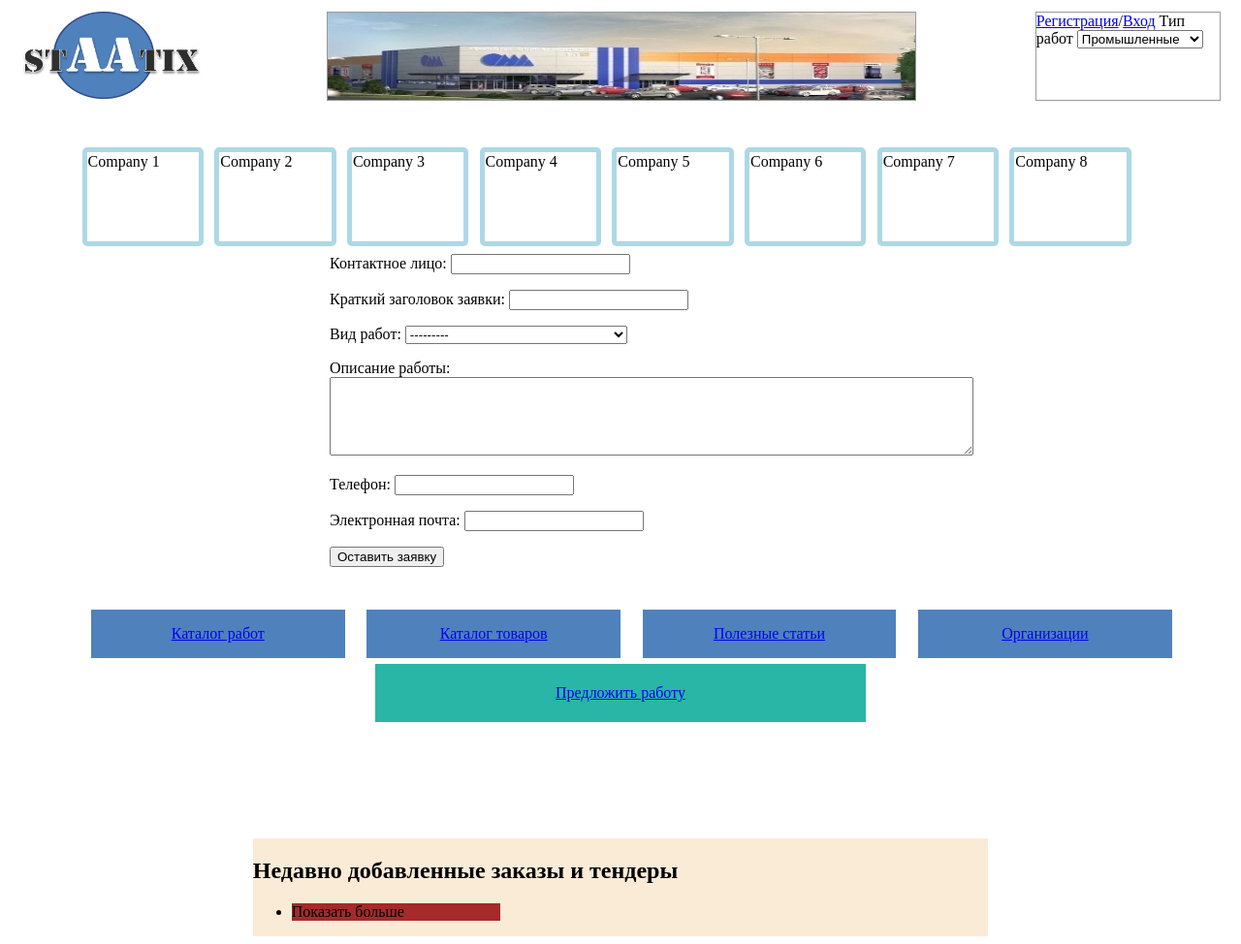
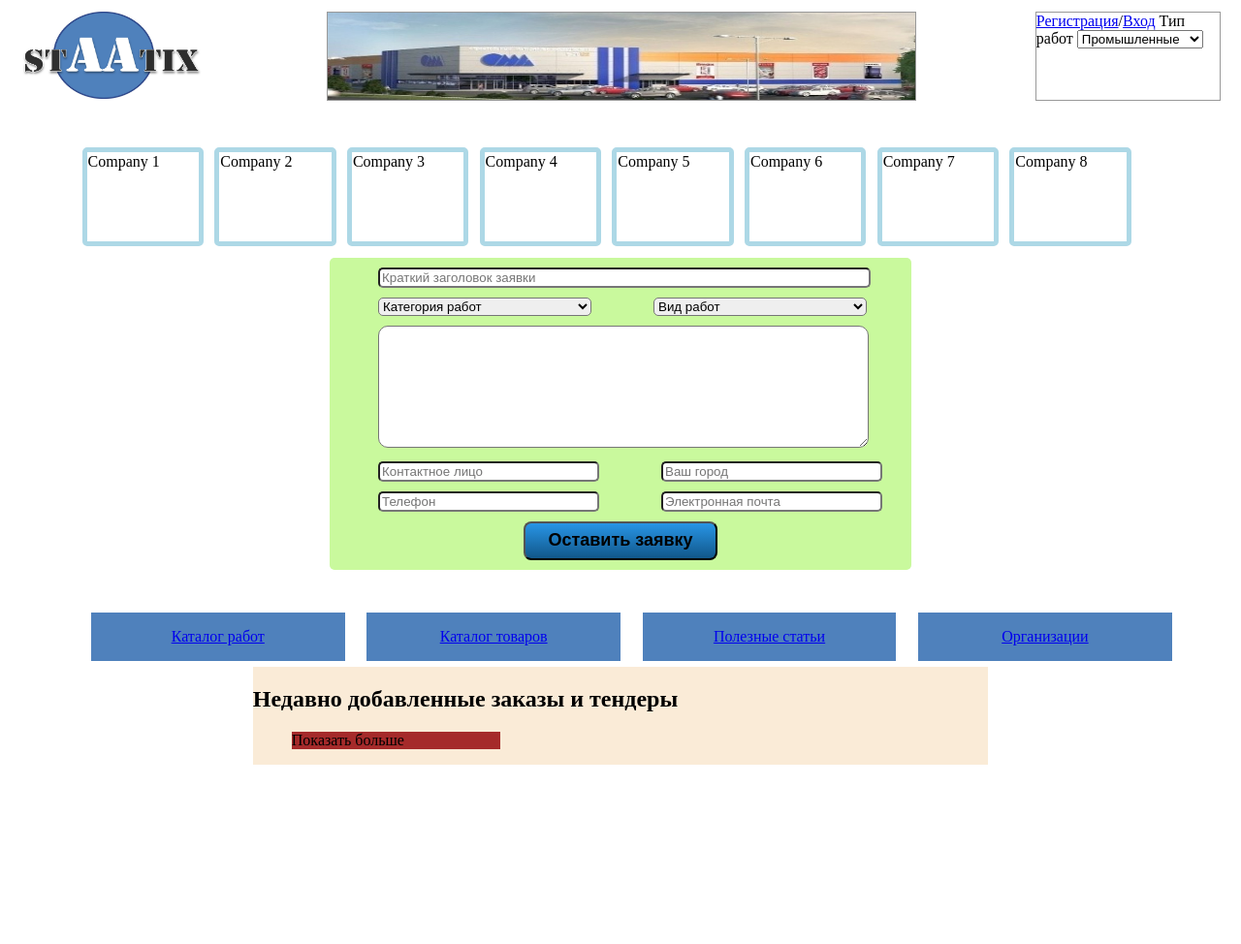
Before and after one commit to siarheiNaralenkau/Remontnik, a Django app: page /remont/ in a window 1280 px wide. Shown: the whole page at 97% size. After the commit the page ends 789 px from the top, so only its background shows below. Run offline with Django 3.2, Linux system fonts and the light colour scheme; data comes from the database, SQL or seed files in the repository; data that the repository does not hold is empty; parts of the project's set-up code (start-up, migrations or seed data) failed here and were passed over.

Commit message:
1) Job Suggestion form implemented 2) Some UI changes

```diff
--- a/remont/admin.py
+++ b/remont/admin.py
@@ -1,6 +1,6 @@
 from django.contrib import admin
 from django import forms
-from remont.models import WorkCategory, WorkType, UserProfile, City, OrganizationProfile
+from remont.models import WorkCategory, WorkType, UserProfile, City, OrganizationProfile, JobSuggestion
 
 from django.utils.encoding import force_unicode
 from django.utils.html import conditional_escape, format_html
@@ -127,3 +127,4 @@ admin.site.register(WorkType, WorkTypeAdmin)
 admin.site.register(UserProfile)
 admin.site.register(City)
 admin.site.register(OrganizationProfile, OrganizationProfileAdmin)
+admin.site.register(JobSuggestion)
--- a/remont/static/remont/css/index.css
+++ b/remont/static/remont/css/index.css
@@ -53,6 +53,7 @@
     height: 100px;
     margin-top: 3%;
     margin-left: 5%;
+    margin-bottom: 20px;
 }
 
 .searchCompany {
@@ -72,7 +73,6 @@
 
 .mainMiddle {
     width:100%;
-    height:260px;
     margin-top: 20px;
 }
 
@@ -152,3 +152,36 @@
     margin-top: 10px;
     border-bottom: 1px dotted black;
 }
+
+.job-request-div {
+    margin-left: 10px;
+    margin-top: 10px;
+    border-bottom: 2px dotted black;
+}
+
+/*Стили для формы оставления заявки о работе*/
+.placeJobOrder {
+    width: 600px;
+    margin: 0 auto;
+    border-radius: 5px;
+    background-color: rgb(201, 249, 157);
+}
+
+.input-fields-div {
+    margin-top: 10px;
+    margin-left: 50px
+}
+.input-base {
+    border-radius: 5px
+}
+.action-btn {
+    width: 200px;
+    height: 40px;
+    border-radius: 8px;
+    background: linear-gradient(rgb(40, 149, 230), rgb(17, 87, 138));
+    font-size: 18px;
+    font-weight: 700;
+}
+.action-btn:hover {
+    background: linear-gradient(rgba(40, 149, 230, 0.5), rgba(17, 87, 138, 0.5));
+}
--- a/remont/static/remont/js/index.js
+++ b/remont/static/remont/js/index.js
@@ -1,6 +1,3 @@
-/**
- * Created by Siarhei on 2/1/2015.
- */
 function showMore() {
     alert("Loading mre job suggestions!")
 }
--- /dev/null
+++ b/remont/templates/remont/add_work_template.html
@@ -0,0 +1,39 @@
+<div class="placeJobOrder">
+    <form action="../suggest_job_save/" method="post" class="suggest-job-form">
+        <div class="input-fields-div">
+            <input type="text" name="job_header" placeholder="Краткий заголовок заявки" style="width: 500px; margin-top: 10px" class="input-base job_header">
+        </div>
+        <div class="input-fields-div">
+            <select name="job_category" id="job_category" style="width: 220px" class="input-base job_category">
+                <option value="" disabled selected>Категория работ</option>
+                {% for category in categories %}
+                    <option value="{{ category.id }}">{{ category.name }}</option>
+                {% endfor %}
+            </select>
+
+            <select name="job_type" id="job_type" style="width: 220px; margin-left: 60px" class="input-base job_type">
+                <option value="" disabled selected>Вид работ</option>
+                <option>Вид 1</option>
+                <option>Вид 2</option>
+                <option>Вид 3</option>
+            </select>
+        </div>
+        <div class="input-fields-div">
+            <textarea style="width: 500px; height: 120px; border-radius: 10px"
+                      placeholder="Максимально подробное описание работ(площадь, объем, сроки и т.п.)"
+                      class="job_description">
+            </textarea>
+        </div>
+        <div class="input-fields-div">
+            <input type="text" placeholder="Контактное лицо" class="input-base contact_name" style="width: 220px">
+            <input type="text" placeholder="Ваш город" class="input-base job_city" style="width: 220px; margin-left: 60px">
+        </div>
+        <div class="input-fields-div">
+            <input type="tel" placeholder="Телефон" class="input-base contact_phone" style="width: 220px">
+            <input type="email" placeholder="Электронная почта" class="input-base contact_mail" style="width: 220px; margin-left: 60px">
+        </div>
+        <div class="input-fields-div" style="margin-bottom: 20px">
+            <input type="button" id="placeOrderButton" value="Оставить заявку" class="action-btn place-job-request-btn" style="margin-left: 150px; margin-bottom: 10px"/>
+        </div>
+    </form>
+</div>
--- a/remont/templates/remont/index.html
+++ b/remont/templates/remont/index.html
@@ -6,6 +6,57 @@
     <script type="text/javascript" src="{{ STATIC_URL }}remont/js/index.js"></script>
     <script type="text/javascript" src="{{ STATIC_URL }}remont/js/jquery-2.1.3.min.js"></script>
     <link rel="stylesheet" type="text/css" href="{{ STATIC_URL }}remont/css/index.css">
+    <script type="text/javascript">
+        String.prototype.format = function () {
+            var args = arguments;
+            return this.replace(/\{(\d+)\}/g, function (m, n) { return args[n]; });
+        };
+
+        function categoryChanged() {
+            var categoryId = $(this).val();
+            $.get('/remont/get_job_types_by_category?category_id=' + categoryId,
+                    function(data) {
+                        console.log(data);
+                        $('#job_type').children('option:not(:first)').remove();
+                        for(var i = 0; i < data.length; i++) {
+                            $('#job_type')
+                                 .append($("<option></option>")
+                                 .attr("value",data[i].id)
+                                 .text(data[i].name));
+                        }
+                    }
+            );
+        };
+
+        function saveJobRequest() {
+            var data = {
+                'job_header': $(".job_header").first().val(),
+                'job_category': $(".job_category").first().val(),
+                'job_type': $(".job_type").first().val(),
+                'job_description': $(".job_description").first().val(),
+                'contact_name': $(".contact_name").first().val(),
+                'job_city': $(".job_city").first().val(),
+                'contact_phone': $(".contact_phone").first().val(),
+                'contact_mail': $(".contact_mail").first().val()
+            };
+            $.post('/remont/suggest_job_save_ajax/', data, refreshJobs)
+        };
+
+        function refreshJobs(data, textStatus, jqXHR) {
+            var jobRequestsList = $('.job-requests-list').first()
+            var jobsHtml = jobRequestsList.html()
+            var newSuggestionHtml = '<li><div class="job-request-div"><h3>{0}</h3><h5>{1}</h5><div><span>{2}</span><p>{3}</p></div></div></li>'
+                    .format(data.header, data.type_name, data.date_created, data.description)
+            var newHtml = newSuggestionHtml + jobsHtml;
+            jobRequestsList.html(newHtml);
+            $('.suggest-job-form')[0].reset();
+        };
+
+        $(document).ready(function() {
+            $("#job_category").change(categoryChanged);
+            $(".place-job-request-btn").click(saveJobRequest);
+        });
+    </script>
 </head>
 
 <body>
@@ -41,25 +92,10 @@
         </div>
     </div>
 
-    <div class="placeJobOrder" style="width: 600px; margin: 0 auto">
-        <form action="../suggest_job_save/" method="post">
-            {% csrf_token %}
-            {{ suggest_job_form.as_p }}
-            <input type="button" id="placeOrderButton" value="Оставить заявку" onclick="placeJobOrder()"/>
-        </form>
-    </div>
-{#    <div class="searchCompany">#}
-{#        <input type="text" maxlength="80" class="searchInput" name="searchKeyword">#}
-{#        <button class="searchButton">Найти</button>#}
-{#        <select name="city">#}
-{#            {% for city in cities %}#}
-{#                <option value="{{ city.id }}">{{ city.name }}</option>#}
-{#            {% endfor %}#}
-{#        </select>#}
-{#    </div>#}
+    {% include "remont/add_work_template.html"%}
 
     <div class="mainMiddle">
-{#        <div id="videoHowItworks" class="howSiteWorks">Video about how the site works</div>#}
+
         <div id="menuDiv" class="mainMenu">
             <div class="menuItemOuter" style="background-image: url({{ STATIC_URL }}../../static/remont/images/fon_menu.png)">
                 <div class="menuItemInner">
@@ -83,21 +119,16 @@
             </div>
         </div>
 
-        <div class="suggestJob" style="background-image: url({{ STATIC_URL }}../../static/remont/images/fon_suggest_job.png)">
-            <div class="suggestJobButton">
-                <a href="/remont/suggest_job">Предложить работу</a>
-            </div>
-        </div>
     </div>
 
     <div class="jobsSuggestions">
         <div class="suggestionsHeader">
             <h2>Недавно добавленные заказы и тендеры</h2>
         </div>
-        <ul>
+        <ul class="job-requests-list simple-list">
             {% for job in jobSuggestions%}
                 <li>
-                    <div style="border: 1px solid black; margin-left: 10px; margin-top: 10px">
+                    <div class="job-request-div">
                         <h3>{{ job.short_header}}</h3>
                         <h5>{{ job.job_type.name }}</h5>
                         <div>
--- a/remont/urls.py
+++ b/remont/urls.py
@@ -12,7 +12,9 @@ urlpatterns = patterns('',
     url(r'^user_profile/$', views.user_profile, name='user_profile'),
     url(r'^update_user_profile/$', views.update_user_profile, name='update_user_profile'),
     url(r'^organizations_list/$', views.organizations_list, name='organizations_list'),
-    url(r'^org_profile/$', views.org_profile, name='org_profile')
+    url(r'^org_profile/$', views.org_profile, name='org_profile'),
+    url(r'^get_job_types_by_category/$', views.get_job_types_by_category, name='get_job_types_by_category'),
+    url(r'^suggest_job_save_ajax/$', views.suggest_job_save_ajax, name='suggest_job_save_ajax'),
 )
 
 if settings.DEBUG:
@@ -20,4 +22,4 @@ if settings.DEBUG:
         url(r'^media/(?P<path>.*)$', 'django.views.static.serve', {
             'document_root': settings.MEDIA_ROOT,
         }),
-   )
+    )
--- a/remont/views.py
+++ b/remont/views.py
@@ -3,18 +3,24 @@
 from django.shortcuts import render, redirect
 from django.http import HttpResponse
 from django.contrib.auth.models import User
+from django.http import JsonResponse
+from django.views.decorators.csrf import csrf_exempt
+from django.core import serializers
+
 from rem_forms import SuggestJobForm
 
 # Главная страница приложения
-from remont.models import WorkType, JobSuggestion, UserProfile, OrganizationProfile, City
+from remont.models import WorkType, WorkCategory, JobSuggestion, UserProfile, OrganizationProfile, City
 
 
 def index(request):
     top10 = {'top10 masters': 'top10 masters should be displayed here'}
     job_suggestions = JobSuggestion.objects.order_by("-date_created")[:5]
     cities = City.objects.all()
+    categories = WorkCategory.objects.all()
     suggest_job_form = SuggestJobForm()
     return render(request, 'remont/index.html', {"jobSuggestions": job_suggestions, "cities": cities,
+                                                 "categories": categories,
                                                  "suggest_job_form": suggest_job_form})
 
 
@@ -50,6 +56,23 @@ def suggest_job_save(request):
                         phone=phone, email=mail, short_header=header)
     job.save()
     return redirect("/remont")
+
+
+@csrf_exempt
+def suggest_job_save_ajax(request):
+    job_type_id = request.POST["job_type"]
+    job_type = WorkType.objects.filter(id=job_type_id).first()
+    job = JobSuggestion(contact_name=request.POST["contact_name"],
+                        job_type=job_type,
+                        description=request.POST["job_description"],
+                        phone=request.POST["contact_phone"],
+                        email=request.POST["contact_mail"],
+                        short_header=request.POST["job_header"])
+    job.save()
+    response_data = {'header': job.short_header, 'type_name': job.job_type.name,
+                     'date_created': job.date_created, 'description': job.description}
+    response = JsonResponse(response_data, safe=False)
+    return response
 
 
 # Регистрация нового пользователя
@@ -92,3 +115,15 @@ def org_profile(request):
     print "Organization id: {0}".format(org_id)
     organization_details = OrganizationProfile.objects.get(id=org_id)
     return render(request, 'remont/organization_details.html', {"organization_details": organization_details})
+
+
+# Получает список видо работ по категории
+def get_job_types_by_category(request):
+    category_id = request.GET["category_id"]
+    category = WorkCategory.objects.get(pk=category_id)
+    work_types = WorkType.objects.filter(category=category)
+    response_data = []
+    for w_type in work_types:
+        response_data.append({'id': w_type.id, 'name': w_type.name})
+    response = JsonResponse(response_data, safe=False)
+    return response
```
Also changed, not shown: remont/models.py (+5 -7 lines), remont/templates/remont/add_work_form.html (added, +67 -0 lines), remont/templates/remont/how_site_works_template.html (added, +10 -0 lines), remont/templates/remont/search_template.html (added, +18 -0 lines).
